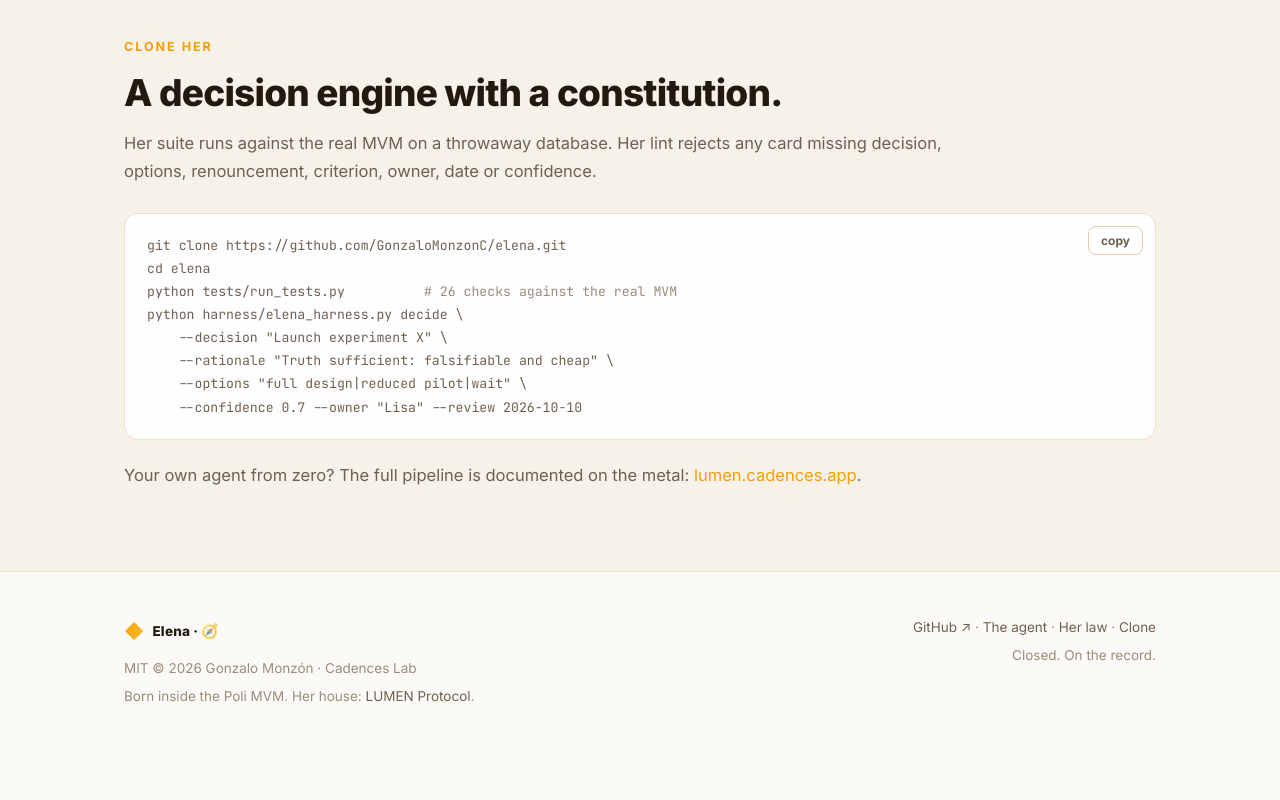
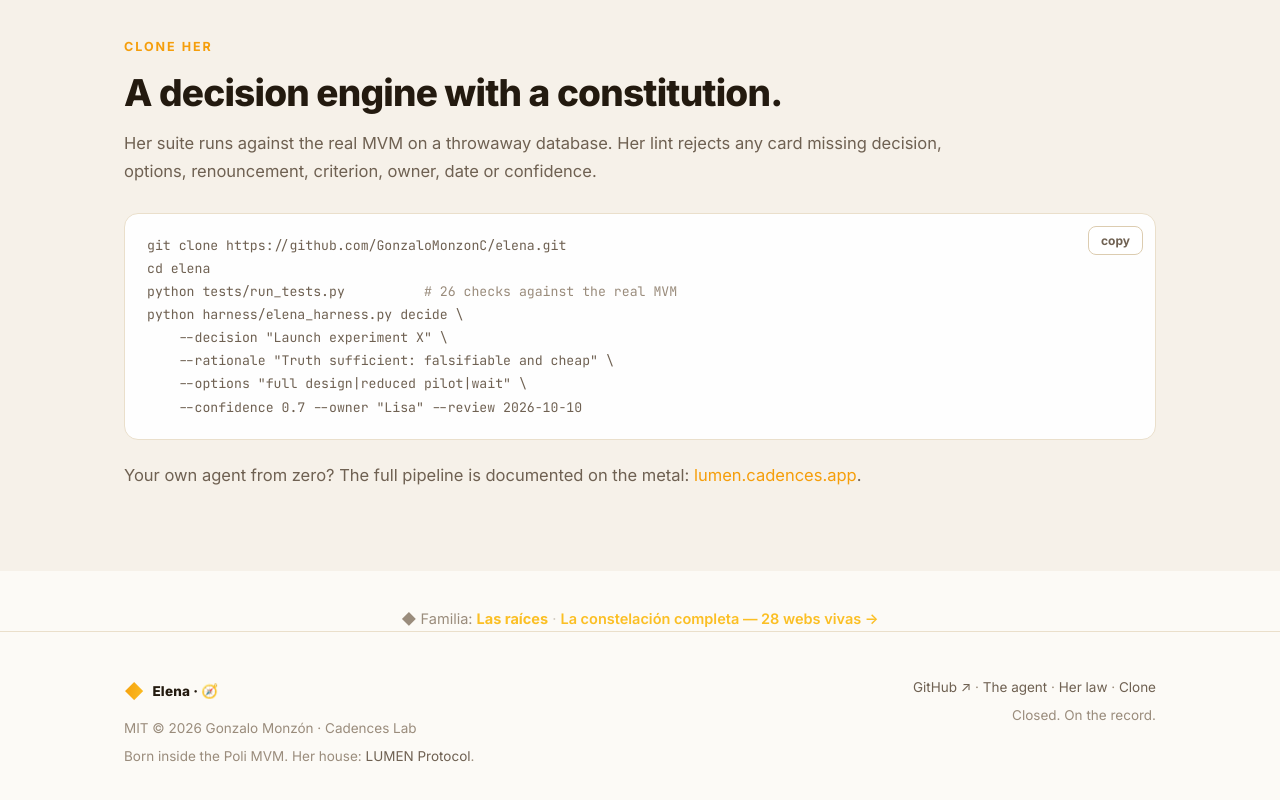
Before and after one commit to GonzaloMonzonC/elena, a plain HTML site: page site/index.html in a window 1280 px wide. Shown: the part 3886-4686 px from the top of the page. Before the commit the page ends 4654 px from the top, so only its background shows below. Drawn offline with Linux system fonts and the light colour scheme.

Commit message:
site: familia + enlace a la constelacion (28 webs)

```diff
--- a/site/index.html
+++ b/site/index.html
@@ -331,6 +331,12 @@ python harness/elena_harness.py decide \
 
 </main>
 
+    <div class="constela-link" style="margin-top:36px; text-align:center; font-size:14.5px; color:var(--dim,#8b93a7);">
+      <span>◆ Familia: <b style="color:var(--accent2,#22d3ee)">Las raíces</b></span>
+      <span style="opacity:.45"> · </span>
+      <a href="https://ecos.cadenceslab.com/constelacion" target="_blank" rel="noopener" style="color:var(--accent2,#22d3ee); font-weight:600; text-decoration:none;">La constelación completa — 28 webs vivas →</a>
+    </div>
+
 <footer>
   <div class="wrap cols">
     <div>
```
